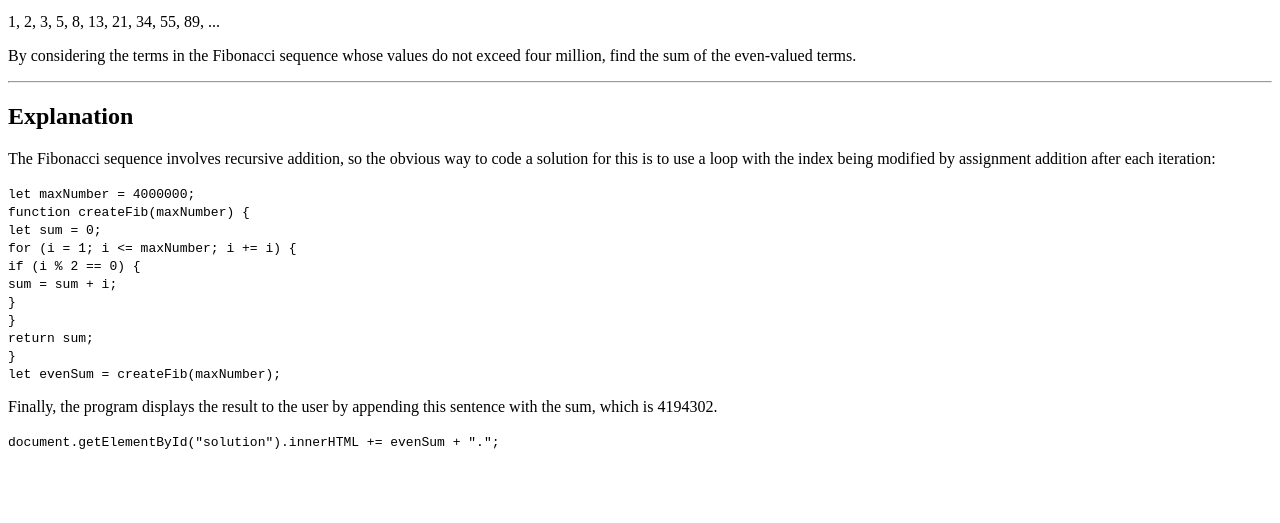
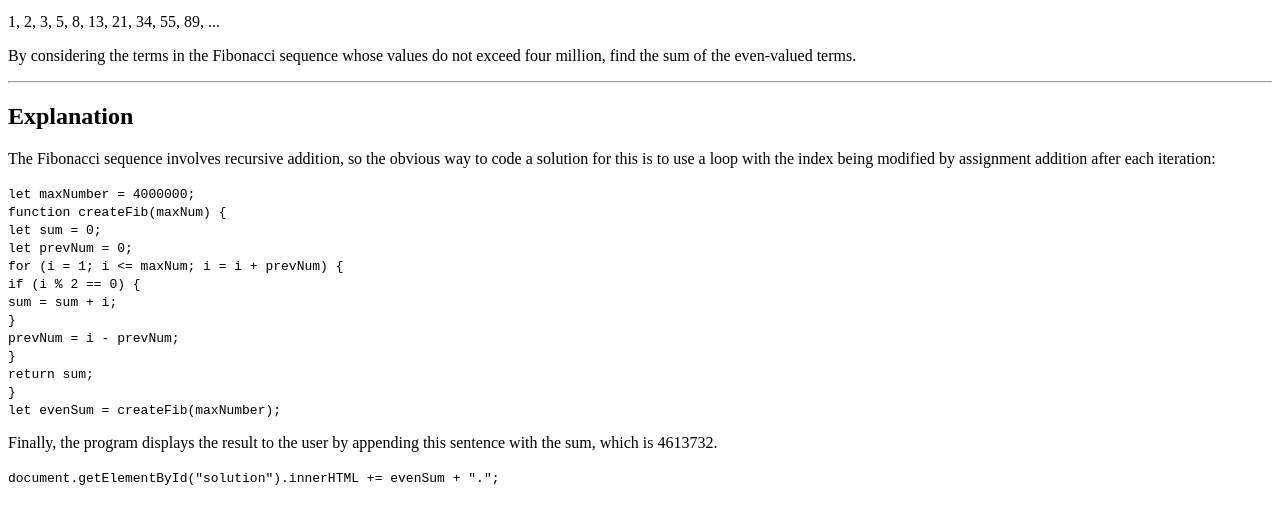
Before and after one commit to nathan-culley/project-euler, a plain HTML site: page problem0002/index.html in a window 1280 px wide. Shown: the part 101-624 px from the top of the page. Drawn offline with Linux system fonts and the light colour scheme.

Commit message:
Published Solution 0002B (the first correct solution)
I discovered that what I thought was the solution to this problem actually generated a completely different, irrelevant series and that my Solution 0002A was wrong. Solution 0002B has been verified with Project Euler and can be observed in the console to generate a genuine Fibonacci series.

```diff
--- a/problem0002/index.html
+++ b/problem0002/index.html
@@ -24,17 +24,21 @@
             <div id="first-code">
                 <code>let maxNumber = 4000000;</code>
                 <br>
-                <code>function createFib(maxNumber) {</code>
+                <code>function createFib(maxNum) {</code>
                 <br>
                 <code>let sum = 0;</code>
                 <br>
-                <code>for (i = 1; i &lt;= maxNumber; i += i) {</code>
+                <code>let prevNum = 0;</code>
+                <br>
+                <code>for (i = 1; i &lt;= maxNum; i = i + prevNum) {</code>
                 <br>
                 <code>if (i % 2 == 0) {</code>
                 <br>
                 <code>sum = sum + i;</code>
                 <br>
                 <code>}</code>
+                <br>
+                <code>prevNum = i - prevNum;</code>
                 <br>
                 <code>}</code>
                 <br>
@@ -52,12 +56,16 @@
     <div id="code">
         <script>
             let maxNumber = 4000000;
-            function createFib(maxNumber) {
+            function createFib(maxNum) {
                 let sum = 0;
-                for (i = 1; i <= maxNumber; i += i) {
-                    if (i % 2 == 0) {
+                let prevNum = 0;
+                for (let i = 1; i < maxNum; i = i +prevNum) {
+                    if ( i % 2 == 0) {
                         sum = sum + i;
                     }
+                    //sum = sum + i;
+                    console.log (i, sum);
+                    prevNum = i - prevNum;
                 }
                 return sum;
             }
```
Also changed, not shown: 1 other file.
